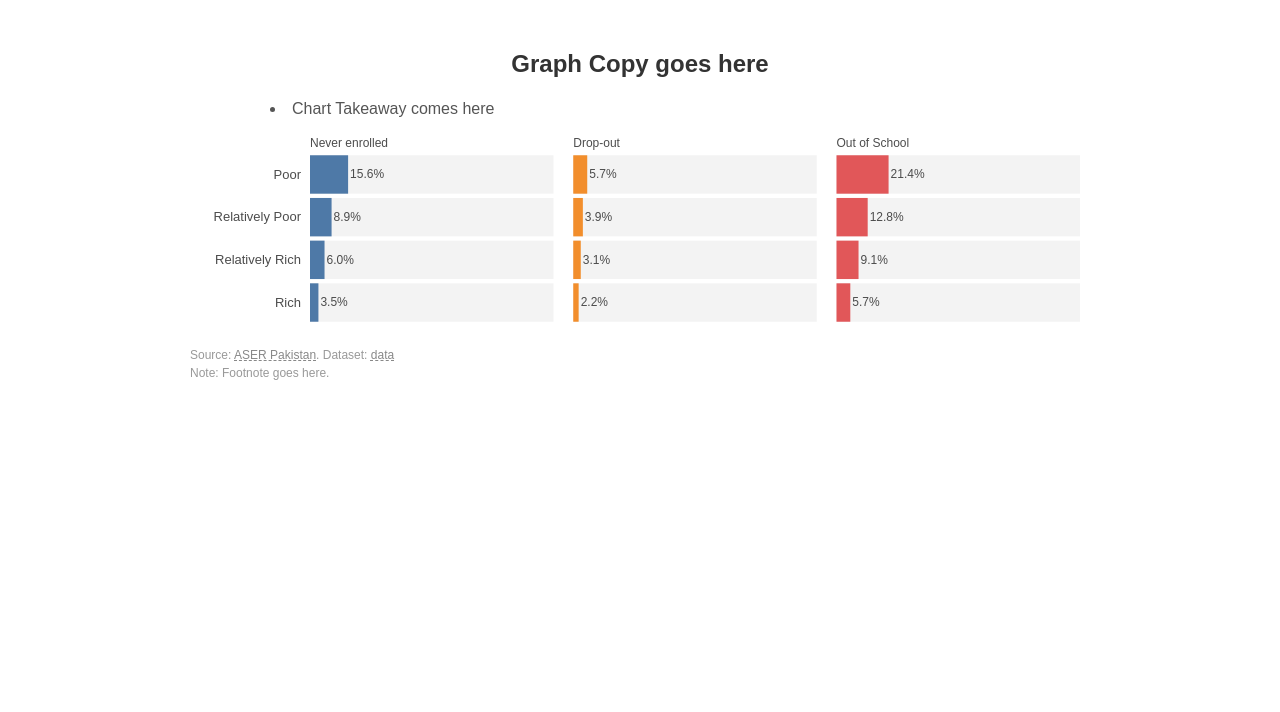
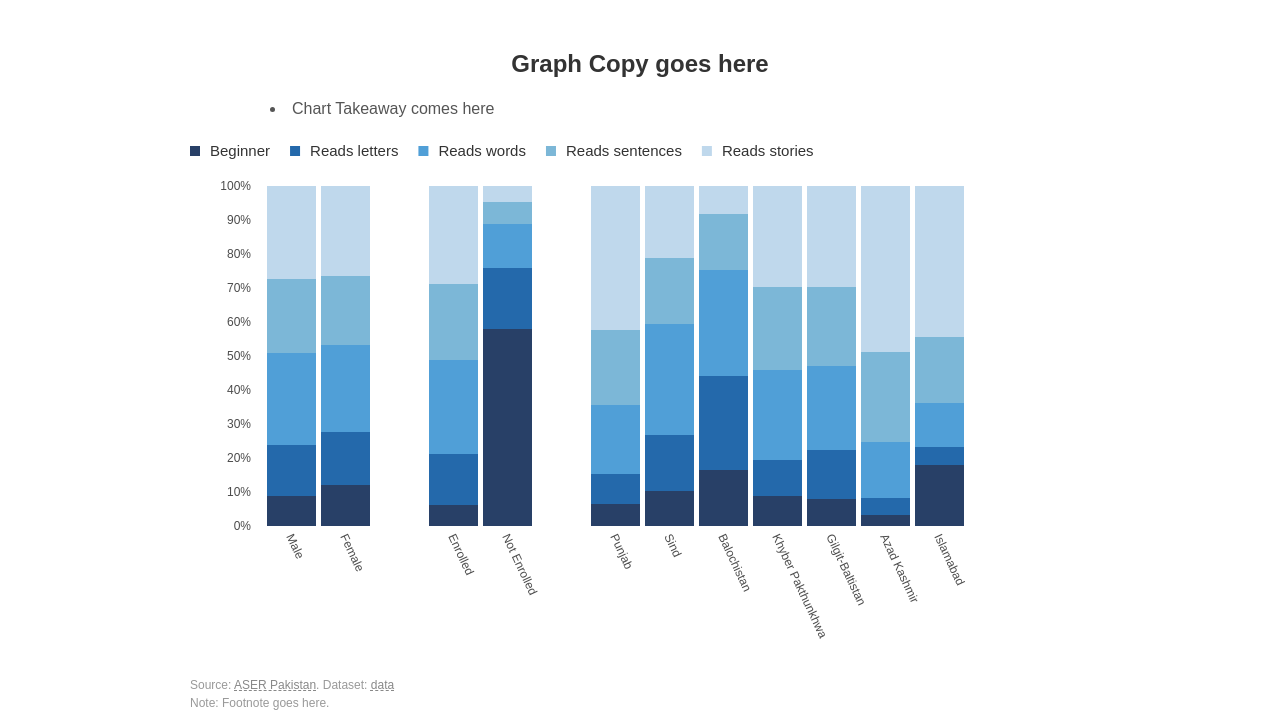
Before and after one commit to rhashimo/a3-education, a plain HTML site: page snapshot.html in a window 1280 px wide. Shown: the part 122-834 px from the top of the page. Before the commit the page ends 800 px from the top, so only its background shows below. Drawn offline with nearby package versions, Linux system fonts and the light colour scheme.

Commit message:
edit chart styles

```diff
--- /dev/null
+++ b/data/snapshot.tsv
@@ -0,0 +1,7 @@
+Absolutes	Male	Female		Enrolled	Not Enrolled	 	Punjab 	Sind	Balochistan	Khyber Pakthunkhwa	Gilgit-Baltistan	Azad Kashmir	Islamabad
+Base: All Respondents
+Beginner 	3801	3685	0	4226	3261	0	1093	1165	3108	1549	364	141	67
+Reads letters	6618	4689	0	10307	1000	0	1434	1859	5251	1867	660	216	20
+Reads words	11877	7719	0	18862	734	0	3402	3712	5907	4677	1134	716	48
+Reads sentences	9505	6096	0	15246	355	0	3652	2224	3131	4311	1061	1150	72
+Reads stories	11899	8035	0	19662	272	0	7078	2397	1546	5265	1357	2125	166
--- /dev/null
+++ b/scripts/snapshot.js
@@ -0,0 +1,152 @@
+var margin = {top: 20, right: 20, bottom: 140, left: 70},
+	width = 800 - margin.left - margin.right,
+	height = 500 - margin.top - margin.bottom;
+
+var xscale = d3.scale.ordinal()
+	.rangeRoundBands([0, width], .1);
+
+var yscale = d3.scale.linear()
+	.rangeRound([height, 0]);
+
+var colors = d3.scale.ordinal()
+	.range(["#284067", "#2469AB", "#509FD7", "#7CB7D7", "#BFD8EC"]);
+
+var xaxis = d3.svg.axis()
+	.scale(xscale)
+	.orient("bottom");
+
+var yaxis = d3.svg.axis()
+	.scale(yscale)
+	.orient("left")
+	.tickFormat(d3.format(".0%")); // **
+
+var graphic = d3.select('.graphic')
+  .style('width', '900px');
+
+var svg = graphic.select("svg.chart")
+	.attr("width", width + margin.left + margin.right)
+	.attr("height", height + margin.top + margin.bottom)
+	.append("g")
+	.attr("transform", "translate(" + margin.left + "," + margin.top + ")");
+
+// load and handle the data
+d3.tsv("data/snapshot.tsv", function(error, data) {
+
+	// rotate the data
+	var categories = d3.keys(data[0]).filter(function(key) { return key !== "Absolutes"; });
+	var parsedata = categories.map(function(name) { return { "Absolutes": name }; });
+	data.forEach(function(d) {
+		parsedata.forEach(function(pd) {
+			pd[d["Absolutes"]] = d[pd["Absolutes"]];
+		});
+	});
+
+	// map column headers to colors (except for 'Absolutes' and 'Base: All Respondents')
+	colors.domain(d3.keys(parsedata[0]).filter(function(key) { return key !== "Absolutes" && key !== "Base: All Respondents"; }));
+
+	// add a 'responses' parameter to each row that has the height percentage values for each rect
+	parsedata.forEach(function(pd) {
+		var y0 = 0;
+		// colors.domain() is an array of the column headers (text)
+		// pd.responses will be an array of objects with the column header
+		// and the range of values it represents
+		pd.responses = colors.domain().map(function(response) {
+			var responseobj = {response: response, y0: y0, yp0: y0};
+			y0 += +pd[response];
+			responseobj.y1 = y0;
+			responseobj.yp1 = y0;
+			return responseobj;
+		});
+		// y0 is now the sum of all the values in the row for this category
+		// convert the range values to percentages
+		pd.responses.forEach(function(d) { d.yp0 /= y0; d.yp1 /= y0; });
+		// save the total
+		pd.totalresponses = pd.responses[pd.responses.length - 1].y1;
+	});
+
+	// sort by the value in 'Right Direction'
+	// parsedata.sort(function(a, b) { return b.responses[0].yp1 - a.responses[0].yp1; });
+
+	// ordinal-ly map categories to x positions
+	xscale.domain(parsedata.map(function(d) { return d.Absolutes; }));
+
+	// add the x axis and rotate its labels
+	svg.append("g")
+		.attr("class", "x axis")
+		.attr("transform", "translate(0," + height + ")")
+		.call(xaxis)
+		.selectAll("text")
+		.attr("y", 5)
+		.attr("x", 7)
+		.attr("dy", ".35em")
+		.attr("transform", "rotate(65)")
+		.style("text-anchor", "start");
+
+	// add the y axis
+	svg.append("g")
+		.attr("class", "y axis")
+		.call(yaxis);
+
+	// create svg groups ("g") and place them
+	var category = svg.selectAll(".category")
+		.data(parsedata)
+		.enter().append("g")
+		.attr("class", "category")
+		.attr("transform", function(d) { return "translate(" + xscale(d.Absolutes) + ",0)"; });
+
+	// draw the rects within the groups
+	category.selectAll("rect")
+		.data(function(d) { return d.responses; })
+		.enter().append("rect")
+		.attr("width", xscale.rangeBand())
+		.attr("y", function(d) { return yscale(d.yp1); })
+		.attr("height", function(d) { return yscale(d.yp0) - yscale(d.yp1); })
+		.style("fill", function(d) { return colors(d.response); });
+
+	// position the legend elements
+	var legendVals = ["Beginner", "Reads letters", "Reads words", "Reads sentences","Reads stories"] ;
+	var color = d3.scale.ordinal()
+	.range(["#284067", "#2469AB", "#509FD7", "#7CB7D7", "#BFD8EC"]);
+
+	var legend = graphic.select("svg.legend-div")
+	  .attr("width", 800)
+	  .attr("height", 30)
+	  .selectAll('g')
+		.data(legendVals)
+		.enter()
+	  .append('g')
+		.attr("class", "legends")
+		;
+
+	legend.append('rect')
+		.attr("x", 0)
+		.attr("y", 10)
+		.attr("width", 10)
+		.attr("height", 10)
+		.style("fill", function (d, i) { return color(i); })
+
+	legend.append('text')
+		.attr("x", 20)
+		.attr("y", 20)
+		.text(function (d, i) {	return d ; })
+		.attr("class", "textselected")
+		.style("text-anchor", "start")
+		.style("font-size", 15)
+	  ;
+
+	var padding = 20 ;
+	legend.attr("transform", function (d, i) {
+	          {
+	            return "translate("+(d3.sum(legendVals, function(e,j) {
+	    					if (j < i) {
+	              	return legend[0][j].getBBox().width;
+	              } else {
+	              	return 0;
+	                }
+	              }) + padding * i) + ",0)";
+	          }
+		});
+
+	});
+
+d3.select(self.frameElement).style("height", (height + margin.top + margin.bottom) + "px");
--- a/scripts/wealth-chart.js
+++ b/scripts/wealth-chart.js
@@ -62,7 +62,8 @@ function update(input_data){
       xScale.range([0, columnScale.bandwidth()]);
 
       // Excluding the light colors from the color scheme
-      var colorRange = d3.schemeTableau10;
+      delete colorRange;
+      colorRange = d3.schemeRdYlBu[6];
       colorScale
           .domain(dataFlat.map(color))
           .range(colorRange);
@@ -102,7 +103,7 @@ function update(input_data){
       function positionLabel(d) {
           var xValue = xScale(x(d));
           var xMax = xScale.range()[1];
-          if (xValue < (0.25 * xMax)) {
+          if (xValue < (0.30 * xMax)) {
               d3.select(this)
                   .classed('label--white', false)
                   .attr('x', xValue)
--- a/snapshot.html
+++ b/snapshot.html
@@ -89,6 +89,7 @@
           </div>
 
           <!-- Chart -->
+          <svg class="legend-div"></svg>
           <svg class="chart"></svg>
           <div class="footnote" style="width:1000px">Source: <a href="http://aserpakistan.org/index.php">ASER Pakistan</a>.
             Dataset: <a href="data/wealth_gap.xlsx">data</a>
@@ -107,9 +108,8 @@
   <script src="bootstrap/vendor/bootstrap/js/bootstrap.bundle.min.js"></script>
 
   <!-- Chart JavaScript -->
-  <script src="https://d3js.org/d3.v4.min.js"></script>
-  <script src="https://d3js.org/d3-scale-chromatic.v1.min.js"></script>
-  <script src="scripts/wealth-chart.js"></script>
+  <script src="https://d3js.org/d3.v3.js"></script>
+  <script src="scripts/snapshot.js"></script>
 
 </body>
 
```
Also changed, not shown: abdullah.html (renamed from temp-D3/index.html, +1 -63 lines), data.tsv (renamed from temp-D3/data.tsv). Lines whose indentation alone changed are shown as unchanged.
